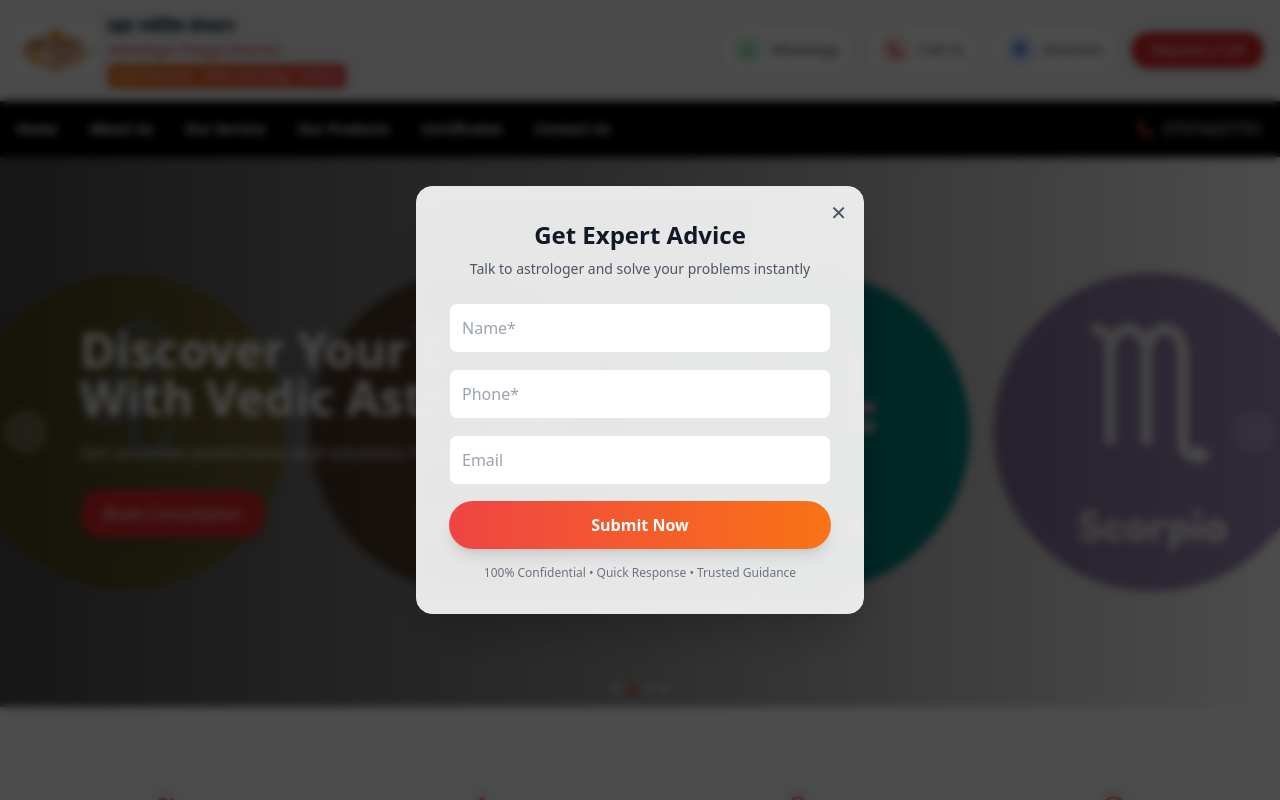
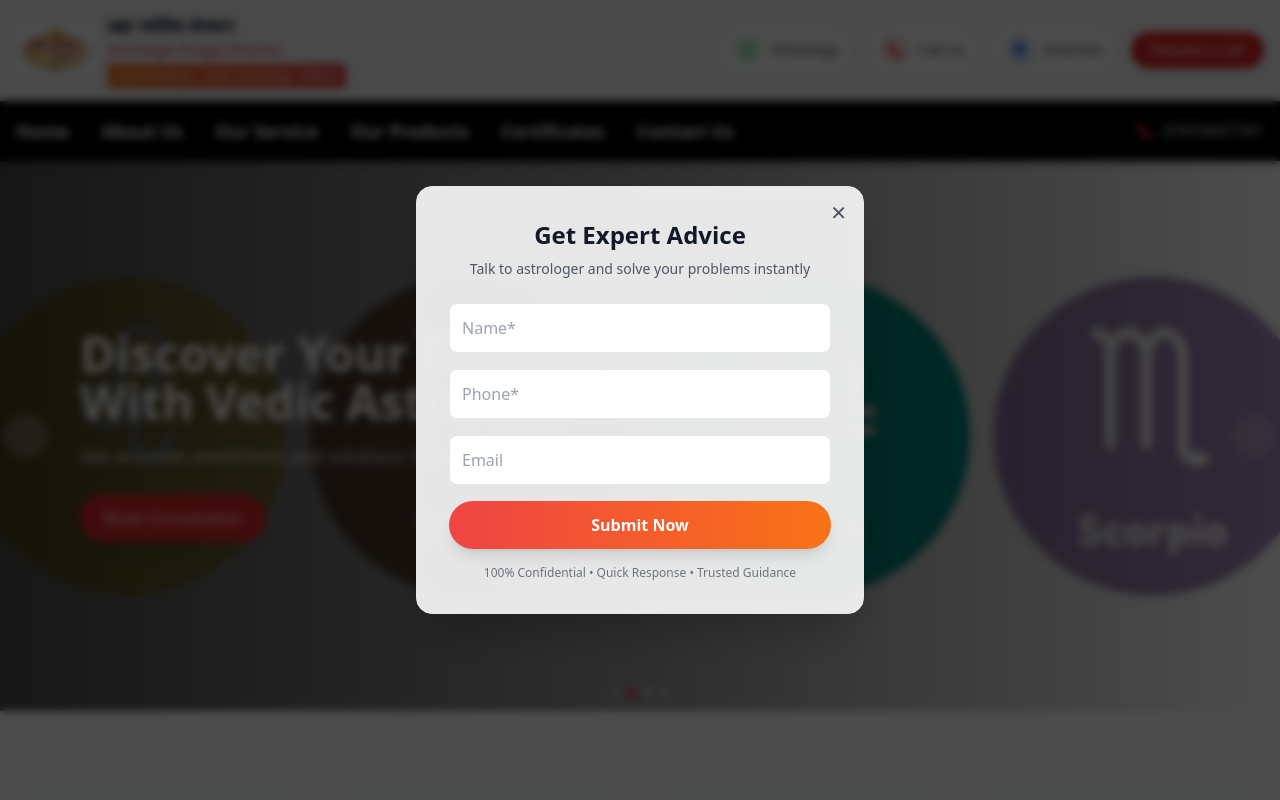
Before and after one commit to lalatiwari/Astorloger, a React (Create React App) app: page / in a window 1280 px wide. Shown: the top 800 px of the page. Built offline with nearby package versions, Linux system fonts and the light colour scheme.

Commit message:
increase header font size

```diff
--- a/src/components/Header.jsx
+++ b/src/components/Header.jsx
@@ -101,7 +101,7 @@ export default function Header() {
         <div className="max-w-7xl mx-auto px-4 flex justify-between items-center py-4">
 
           {/* Desktop Menu */}
-          <ul className="hidden md:flex space-x-8 text-white text-sm font-semibold">
+          <ul className="hidden md:flex space-x-8 text-white text-lg font-semibold">
             {[
               ["Home", "home"],
               ["About Us", "about"],
```
